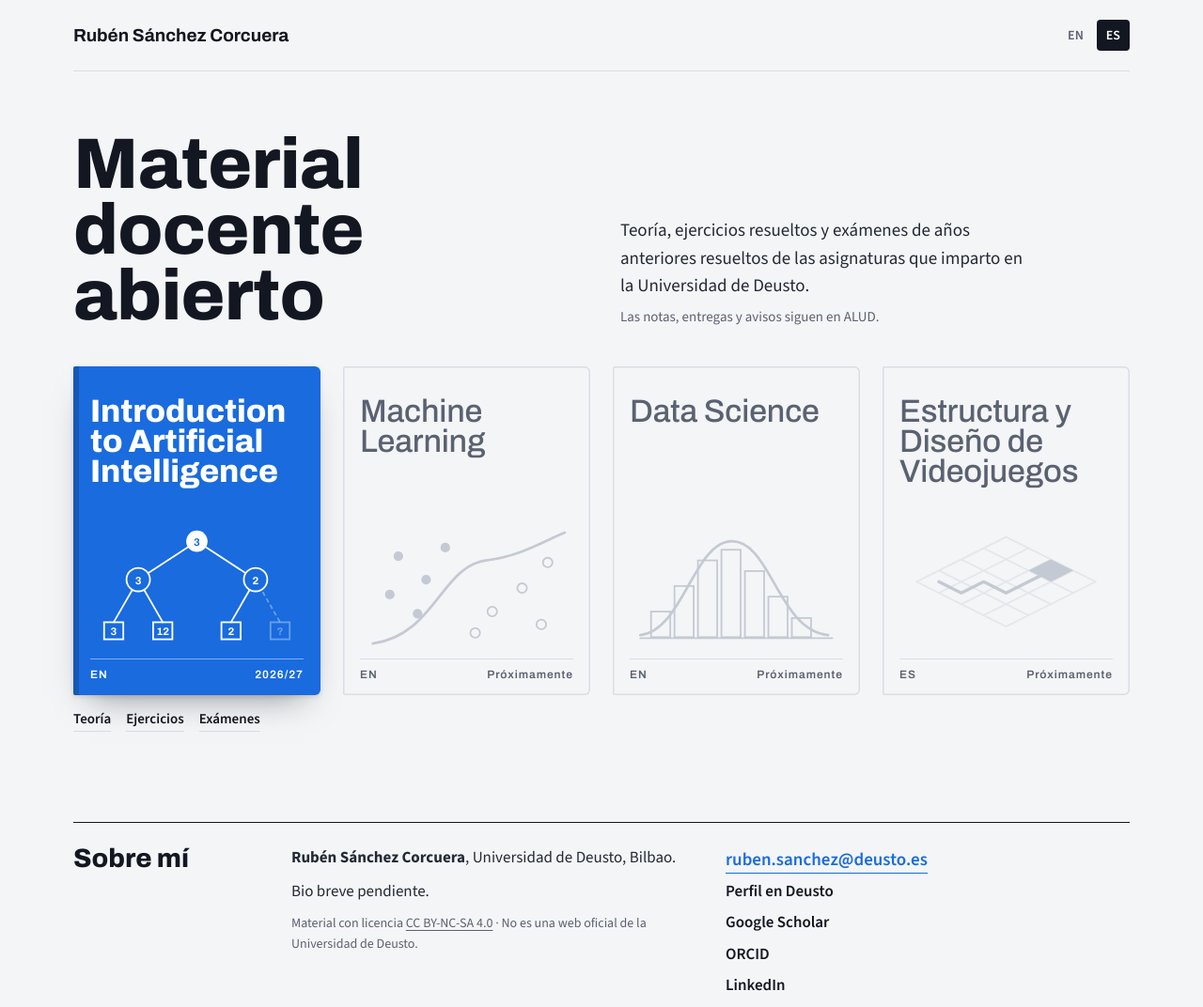
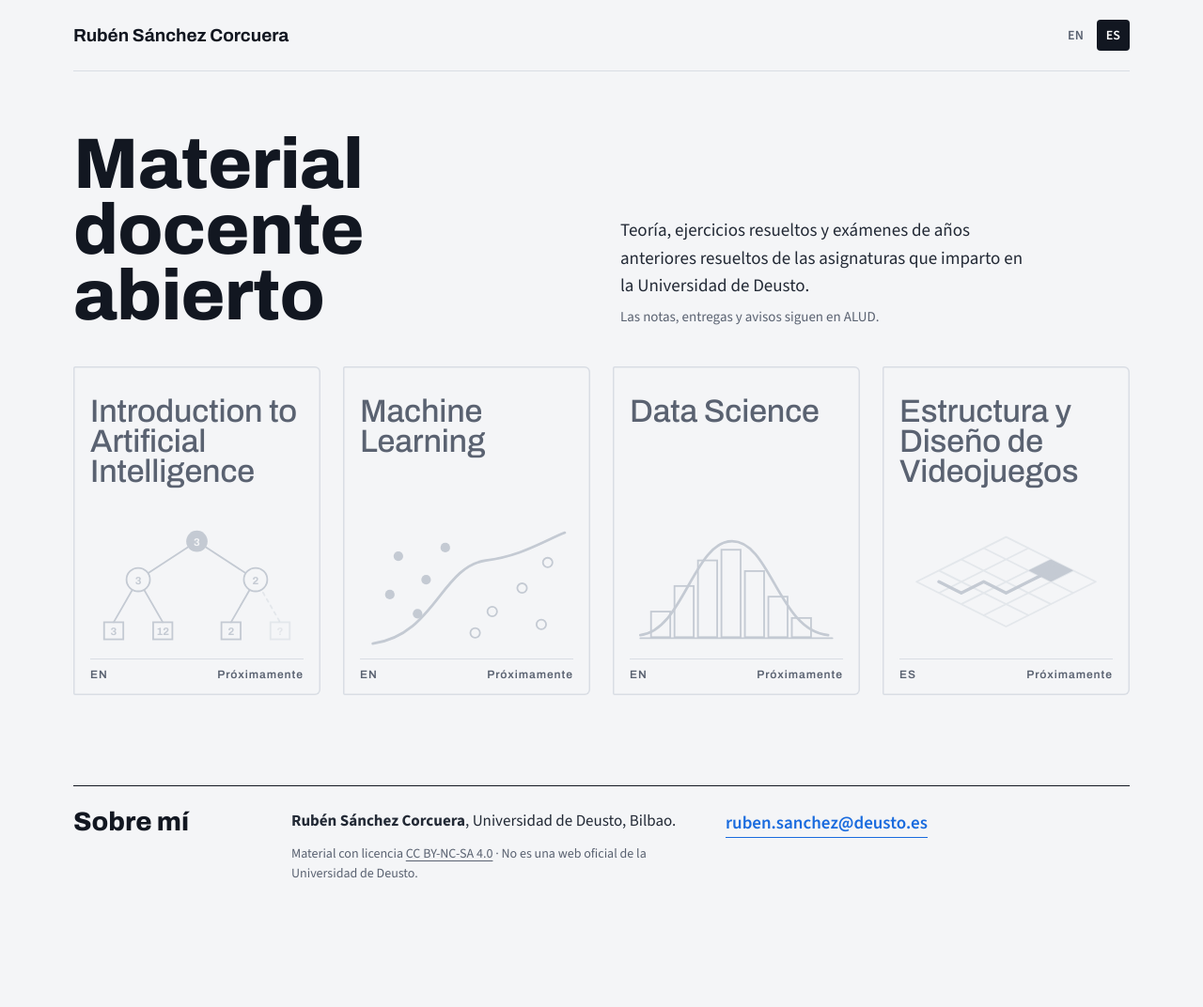
Before and after one commit to rsancor-courses/rsancor-courses.github.io, a plain HTML site: page docs/es/index.html in a window 1280 px wide. Shown: the whole page at 94% size. After the commit the page ends 1023 px from the top, so only its background shows below. Drawn offline with nearby package versions, Linux system fonts and the light colour scheme.

Commit message:
Publish hub with all courses forthcoming; drop placeholder bio and profile links
Co-Authored-By: Claude Opus 5.5 <noreply@anthropic.com>

```diff
--- a/docs/assets/hub.css
+++ b/docs/assets/hub.css
@@ -34,7 +34,7 @@ h1{font:800 76px/.92 'Archivo',sans-serif;font-stretch:72%;letter-spacing:-.01em
 a.cover:hover{transform:translateY(-6px) rotate(-.6deg);box-shadow:inset 6px 0 0 rgba(0,0,0,.18),0 2px 4px rgba(18,23,33,.12),0 30px 44px -20px rgba(18,23,33,.55)}
 .cover h3{font:800 34px/.95 'Archivo',sans-serif;font-stretch:70%;margin:14px 0 0;letter-spacing:-.005em}
 .spine{display:flex;justify-content:space-between;font:600 12px/1 'Archivo',sans-serif;letter-spacing:.08em;border-top:1px solid rgba(255,255,255,.45);padding-top:10px;margin-top:12px}
-.ai{background:var(--ai)} .ml{background:var(--ml)} .ds{background:var(--ds)} .gd{background:var(--gd)}
+.ai{background:var(--ai);--bg:var(--ai)} .ml{background:var(--ml);--bg:var(--ml)} .ds{background:var(--ds);--bg:var(--ds)} .gd{background:var(--gd);--bg:var(--gd)}
 
 .motif{margin-top:auto;width:100%;height:auto;overflow:visible}
 .motif .s{fill:none;stroke:#fff;stroke-width:1.6;stroke-linecap:round;stroke-linejoin:round}
@@ -45,7 +45,7 @@ a.cover:hover{transform:translateY(-6px) rotate(-.6deg);box-shadow:inset 6px 0 0
 .motif .bold{stroke-width:2.4}
 
 /* forthcoming volumes: grey outline, no colour, no links, no animation */
-.cover.soon{background:transparent;color:var(--muted);box-shadow:inset 0 0 0 1.5px var(--line)}
+.cover.soon{--bg:var(--ground);background:transparent;color:var(--muted);box-shadow:inset 0 0 0 1.5px var(--line)}
 .cover.soon h3{font-weight:500}
 .cover.soon .motif .s,.cover.soon .motif .h{stroke:var(--sketch)}
 .cover.soon .motif .f{fill:var(--sketch)}
--- a/docs/es/index.html
+++ b/docs/es/index.html
@@ -35,7 +35,7 @@
     <section class="shelf" aria-label="Asignaturas">
       <!-- Intro AI: minimax, leaf values rise to the root and one branch is pruned -->
       <div class="vol">
-        <a class="cover ai" href="../intro-ai/">
+        <div class="cover soon">
           <h3 lang="en">Introduction to Artificial Intelligence</h3>
           <svg class="motif" viewBox="0 0 200 116" aria-hidden="true">
             <path class="s draw" style="--len:70;--d:.05s" d="M100 16 L45 52"/><path class="s draw" style="--len:70;--d:.05s" d="M100 16 L155 52"/>
@@ -44,14 +44,13 @@
             <path class="s prune dim" stroke-dasharray="3 4" d="M155 52 L178 92"/>
             <rect class="h" x="13" y="92" width="18" height="16"/><rect class="h" x="59" y="92" width="18" height="16"/><rect class="h" x="123" y="92" width="18" height="16"/><rect class="h dim prune" x="169" y="92" width="18" height="16"/>
             <text class="pop" style="--d:.55s" x="22" y="104">3</text><text class="pop" style="--d:.65s" x="68" y="104">12</text><text class="pop" style="--d:.75s" x="132" y="104">2</text><text class="dim prune" x="178" y="104">?</text>
-            <circle class="h" style="fill:var(--ai)" cx="45" cy="52" r="11"/><circle class="h" style="fill:var(--ai)" cx="155" cy="52" r="11"/>
+            <circle class="h" style="fill:var(--bg)" cx="45" cy="52" r="11"/><circle class="h" style="fill:var(--bg)" cx="155" cy="52" r="11"/>
             <text class="pop" style="--d:1s" x="45" y="56">3</text><text class="pop" style="--d:1.15s" x="155" y="56">2</text>
             <circle class="f pop" style="--d:1.4s" cx="100" cy="16" r="10"/>
-            <text class="pop" style="--d:1.5s;fill:var(--ai)" x="100" y="20">3</text>
+            <text class="pop" style="--d:1.5s;fill:var(--bg)" x="100" y="20">3</text>
           </svg>
-          <div class="spine"><span>EN</span><span>2026/27</span></div>
-        </a>
-        <nav class="parts" aria-label="Introduction to Artificial Intelligence"><a href="../intro-ai/theory/">Teoría</a><a href="../intro-ai/exercises/">Ejercicios</a><a href="../intro-ai/exams/">Exámenes</a></nav>
+          <div class="spine"><span>EN</span><span>Próximamente</span></div>
+        </div>
       </div>
 
       <!-- ML: labelled points land, then the decision boundary is fitted between them -->
@@ -107,12 +106,11 @@
     <h2>Sobre mí</h2>
     <div>
       <p><b>Rubén Sánchez Corcuera</b>, Universidad de Deusto, Bilbao.</p>
-      <p>Bio breve pendiente.</p>
       <p class="fine">Material con licencia <a href="https://creativecommons.org/licenses/by-nc-sa/4.0/">CC BY-NC-SA 4.0</a> · No es una web oficial de la Universidad de Deusto.</p>
     </div>
     <div class="contact">
       <a class="mail" href="mailto:ruben.sanchez@deusto.es">ruben.sanchez@deusto.es</a>
-      <a href="#">Perfil en Deusto</a><a href="#">Google Scholar</a><a href="#">ORCID</a><a href="#">LinkedIn</a>
+      <!-- add profile links here: Deusto, Google Scholar, ORCID, LinkedIn -->
     </div>
   </footer>
 </div>
```
Also changed, not shown: docs/index.html (+6 -8 lines), 1 other file.
